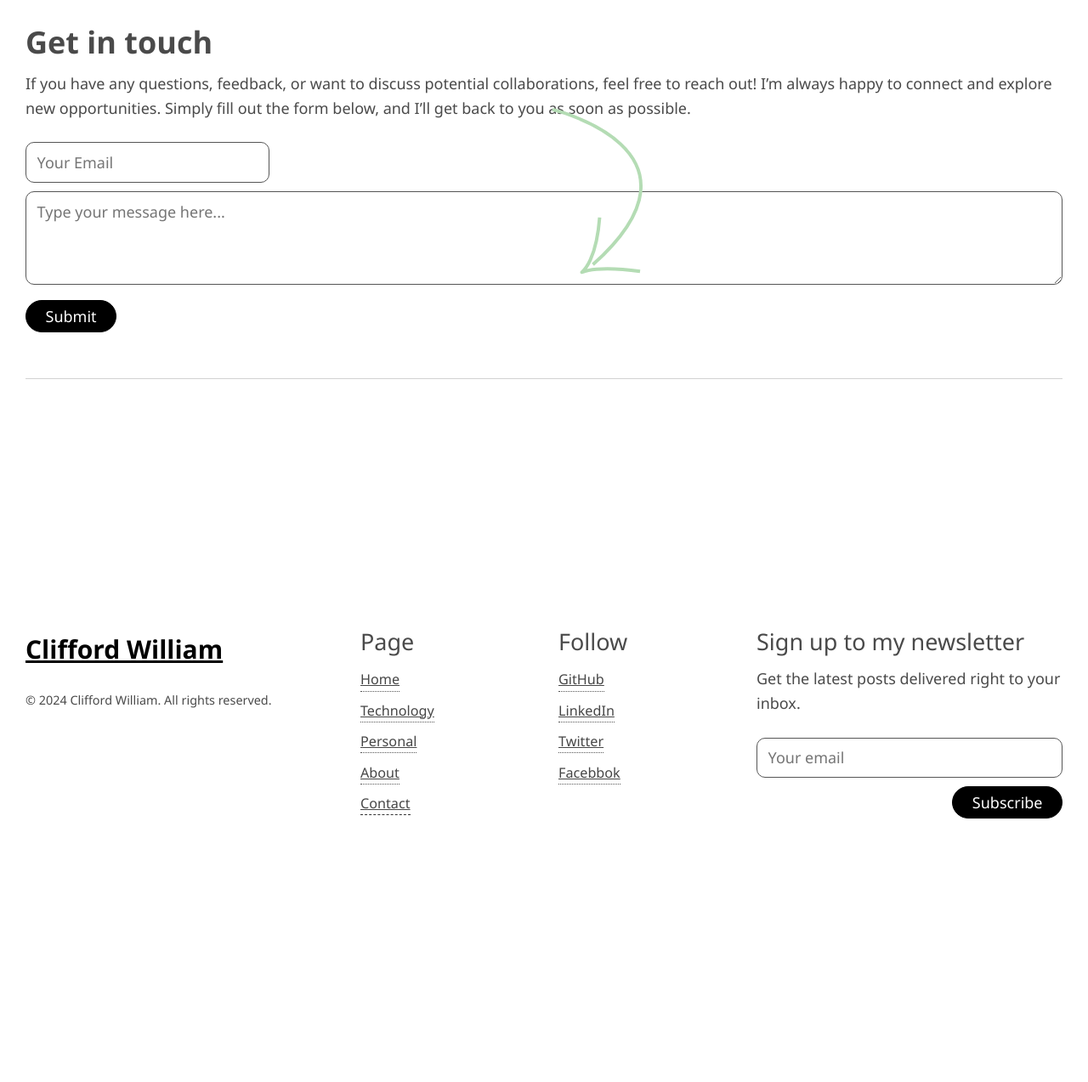
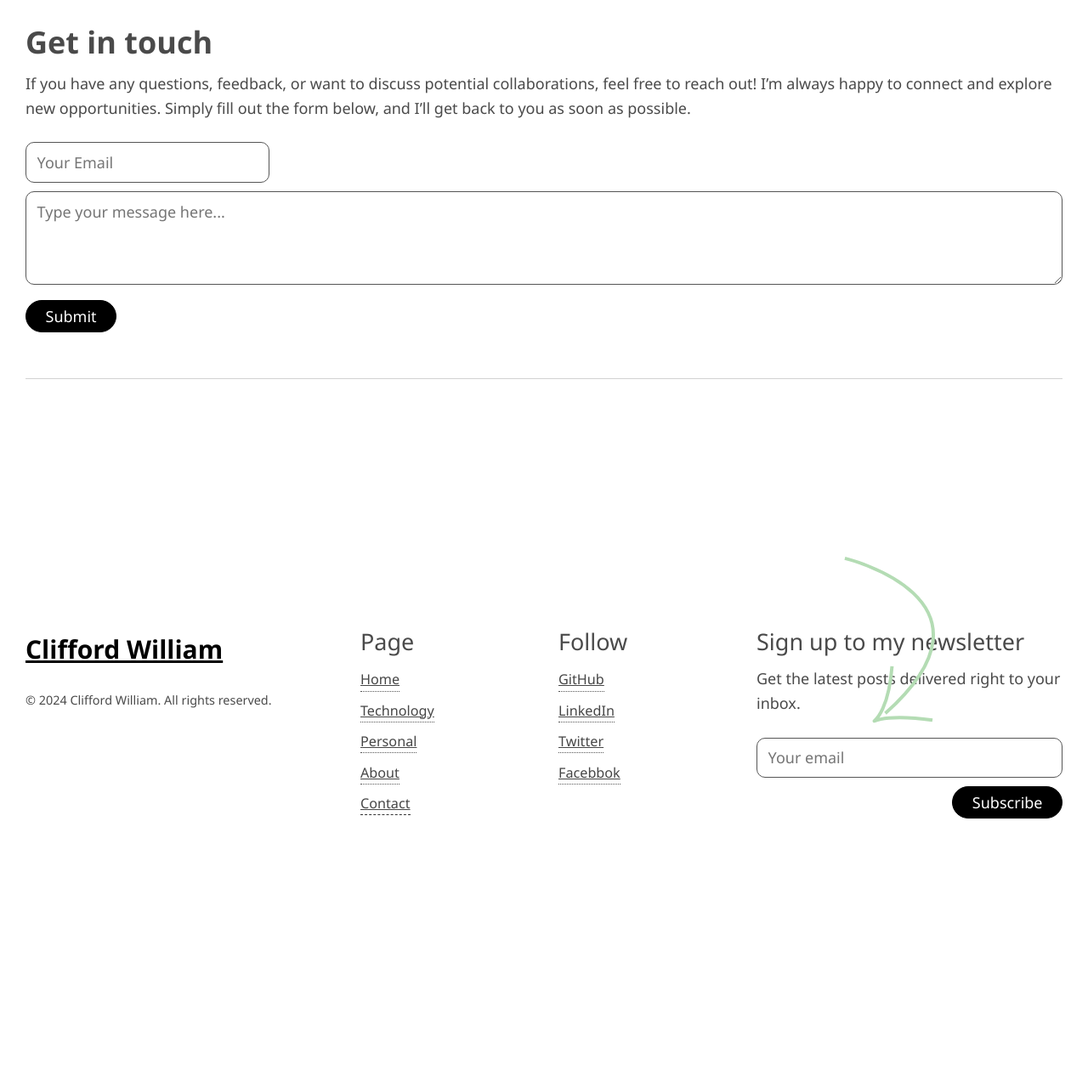
Before and after one commit to cliffordwilliam/cliffordwilliam.github.io, a Jekyll site: the page built from contact.md, in a window 1280 px wide. Shown: the part 621-1894 px from the top of the page at 85% size. Built offline with Jekyll 4.4.1, drawn with Linux system fonts in a browser that asks for light colours.

Commit message:
reposition arrow

```diff
--- a/_includes/components/footer.html
+++ b/_includes/components/footer.html
@@ -1,5 +1,4 @@
 <footer id="site-footer">
-    {% include icons/arrow.svg %}
     <div>
         {% include components/logo.html %}
         <p>&copy; {{ "now" | date: "%Y" }} Clifford William. All rights reserved.</p>
--- a/_includes/components/newsletter-form.html
+++ b/_includes/components/newsletter-form.html
@@ -1,4 +1,5 @@
 <form action="{{ site.data.newsletter.action }}" method="get">
+    {% include icons/arrow.svg %}
     <h2>Sign up to my newsletter</h2>
     <p>Get the latest posts delivered right to your inbox.</p>
     <label for="input__emailaddress">Email Address</label>
--- a/_sass/footer.scss
+++ b/_sass/footer.scss
@@ -5,7 +5,6 @@
     border-top: 1px solid $white-3;
     padding: 16.3em 0;
     flex-wrap: wrap;
-    position: relative;
 
     .logo {
         margin-bottom: 0.8em;
@@ -43,6 +42,7 @@
         flex: 2;
         flex-basis: content;
         max-width: 20em;
+        position: relative;
 
         h2 {
             font-size: 1.5em;
```
